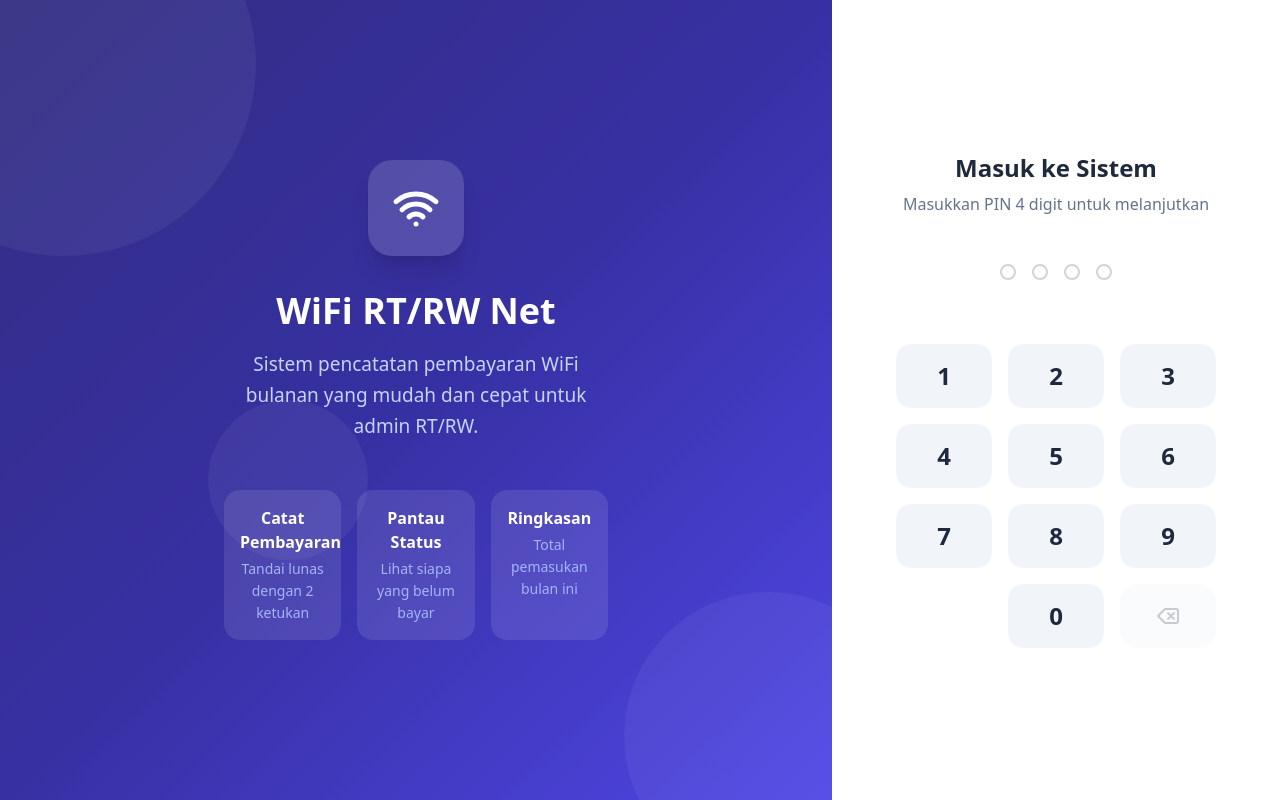
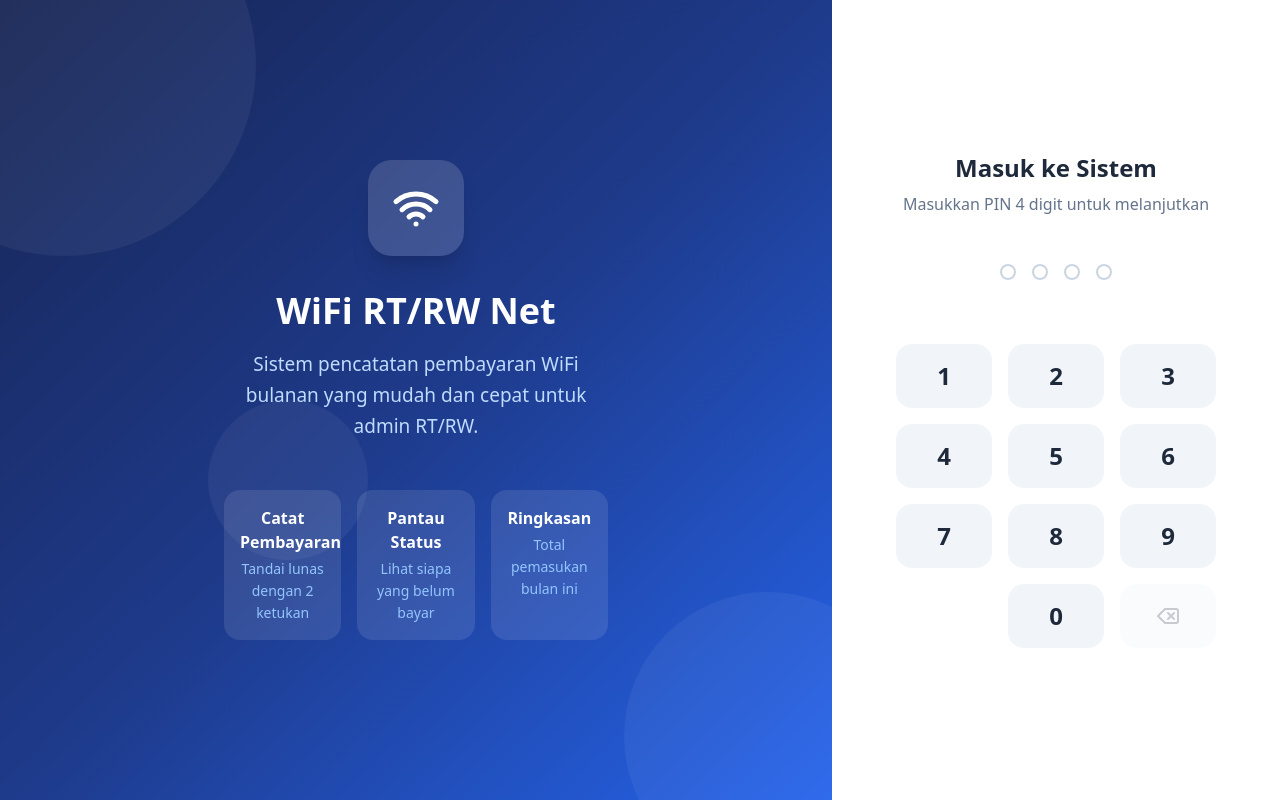
Before and after one commit to farhanmualif/simple-customer-manajement, a Next.js app: page /login in a window 1280 px wide. Built offline with nearby package versions, Linux system fonts and the light colour scheme.

Commit message:
redesign: zoom-style navy theme + dashboard gradient bg

```diff
--- a/app/globals.css
+++ b/app/globals.css
@@ -10,19 +10,14 @@
 
   html {
     -webkit-text-size-adjust: 100%;
-    /* Mobile: base 18px — lebih besar & mudah dibaca */
     font-size: 18px;
     scroll-behavior: smooth;
   }
 
-  /* Desktop: 16px karena layar lebih besar */
   @media (min-width: 1024px) {
-    html {
-      font-size: 16px;
-    }
+    html { font-size: 16px; }
   }
 
-  /* Desktop: kembalikan text-xs dan text-sm ke ukuran standar Tailwind */
   @media (min-width: 1024px) {
     .text-xs   { font-size: 0.75rem;  line-height: 1rem; }
     .text-sm   { font-size: 0.875rem; line-height: 1.25rem; }
@@ -32,7 +27,7 @@
   }
 
   body {
-    @apply bg-slate-100 text-slate-800 antialiased;
+    @apply bg-slate-50 text-slate-800 antialiased;
     min-height: 100dvh;
     min-height: -webkit-fill-available;
     overscroll-behavior: none;
@@ -44,44 +39,49 @@
 }
 
 @layer utilities {
-  /* Safe area for notch/home indicator */
-  .pb-safe {
-    padding-bottom: env(safe-area-inset-bottom, 16px);
-  }
-  .pt-safe {
-    padding-top: env(safe-area-inset-top, 0px);
+  .pb-safe { padding-bottom: env(safe-area-inset-bottom, 16px); }
+  .pt-safe { padding-top: env(safe-area-inset-top, 0px); }
+
+  /* ── Sidebar navy gelap ── */
+  .sidebar-width {
+    width: 260px;
+    min-width: 260px;
   }
 
-  /* Balance card gradients */
+  /* ── Balance card utama: navy → blue gradient (Zoom-style) ── */
   .balance-card {
     @apply rounded-2xl p-5 text-white relative overflow-hidden;
-    background: linear-gradient(135deg, #4338ca 0%, #6366f1 50%, #818cf8 100%);
+    background: linear-gradient(135deg, #172554 0%, #1e3a8a 40%, #2563eb 100%);
   }
 
+  /* ── Pemasukan: soft teal-green, tidak terlalu mencolok ── */
   .balance-card-green {
-    background: linear-gradient(135deg, #15803d 0%, #22c55e 60%, #4ade80 100%);
+    background: linear-gradient(135deg, #14532d 0%, #16a34a 60%, #4ade80 100%);
   }
 
+  /* ── Belum bayar: soft rose-red ── */
   .balance-card-red {
-    background: linear-gradient(135deg, #be123c 0%, #f43f5e 60%, #fb7185 100%);
+    background: linear-gradient(135deg, #881337 0%, #e11d48 60%, #fb7185 100%);
+  }
+
+  /* ── Dashboard page background: Zoom-style biru tua → putih ── */
+  .dashboard-bg {
+    background: linear-gradient(180deg,
+      #1e3a8a 0%,
+      #2563eb 28%,
+      #eff6ff 55%,
+      #f8fafc 100%
+    );
+    min-height: 100%;
   }
 
   .skeleton {
     @apply bg-slate-200 rounded-lg animate-pulse;
   }
 
-  /* Desktop sidebar width */
-  .sidebar-width {
-    width: 260px;
-    min-width: 260px;
-  }
-
-  /* Hide scrollbar but allow scroll */
   .scrollbar-none {
     -ms-overflow-style: none;
     scrollbar-width: none;
   }
-  .scrollbar-none::-webkit-scrollbar {
-    display: none;
-  }
+  .scrollbar-none::-webkit-scrollbar { display: none; }
 }
--- a/components/AppShell.tsx
+++ b/components/AppShell.tsx
@@ -236,9 +236,8 @@ export function AppShell({
       {/* Main content area */}
       <div className="flex-1 flex flex-col min-w-0 overflow-hidden">
 
-        {/* ── Mobile Header: hamburger | title | ONE action slot ── */}
-        <header className="lg:hidden bg-brand-700 sticky top-0 z-30 shadow-sm">
-          {/* Row 1: nav controls */}
+        {/* ── Mobile Header ── */}
+        <header className="lg:hidden bg-brand-900 sticky top-0 z-30 shadow-sm">
           <div className="flex items-center gap-2 px-3 pt-3 pb-2">
             <button
               onClick={() => setDrawerOpen(true)}
--- a/tailwind.config.ts
+++ b/tailwind.config.ts
@@ -10,33 +10,33 @@ const config: Config = {
   theme: {
     extend: {
       fontSize: {
-        // Mobile-optimized font sizes — lebih besar dari Tailwind default
-        xs:   ["0.875rem",  { lineHeight: "1.375rem" }],  // 14px (was 12px)
-        sm:   ["1rem",      { lineHeight: "1.5rem" }],    // 16px (was 14px)
-        base: ["1.0625rem", { lineHeight: "1.625rem" }],  // 17px (was 16px)
-        lg:   ["1.1875rem", { lineHeight: "1.75rem" }],   // 19px (was 18px)
-        xl:   ["1.3125rem", { lineHeight: "1.875rem" }],  // 21px (was 20px)
-        "2xl":["1.5rem",    { lineHeight: "2rem" }],      // 24px tetap
+        xs:    ["0.875rem",  { lineHeight: "1.375rem" }],
+        sm:    ["1rem",      { lineHeight: "1.5rem" }],
+        base:  ["1.0625rem", { lineHeight: "1.625rem" }],
+        lg:    ["1.1875rem", { lineHeight: "1.75rem" }],
+        xl:    ["1.3125rem", { lineHeight: "1.875rem" }],
+        "2xl": ["1.5rem",    { lineHeight: "2rem" }],
       },
       colors: {
-        // Brand palette — modern dark blue base
+        // ── Brand: Zoom-style deep navy → blue ──────────────────
         brand: {
-          50:  "#eef2ff",
-          100: "#e0e7ff",
-          200: "#c7d2fe",
-          300: "#a5b4fc",
-          400: "#818cf8",
-          500: "#6366f1",
-          600: "#4f46e5",
-          700: "#4338ca",
-          800: "#3730a3",
-          900: "#312e81",
-          950: "#1e1b4b",
+          50:  "#eff6ff",
+          100: "#dbeafe",
+          200: "#bfdbfe",
+          300: "#93c5fd",
+          400: "#60a5fa",
+          500: "#3b82f6",
+          600: "#2563eb",
+          700: "#1d4ed8",
+          800: "#1e3a8a",   // navy utama — mirip Zoom dark bg
+          900: "#172554",   // navy gelap untuk sidebar
+          950: "#0f172a",   // paling gelap
         },
-        // Status colors
+        // ── Status colors — lebih soft, tidak mencolok ───────────
         success: {
           50:  "#f0fdf4",
           100: "#dcfce7",
+          200: "#bbf7d0",
           400: "#4ade80",
           500: "#22c55e",
           600: "#16a34a",
@@ -45,6 +45,7 @@ const config: Config = {
         danger: {
           50:  "#fff1f2",
           100: "#ffe4e6",
+          200: "#fecdd3",
           400: "#fb7185",
           500: "#f43f5e",
           600: "#e11d48",
@@ -59,13 +60,13 @@ const config: Config = {
         },
       },
       borderRadius: {
-        xl:  "0.75rem",
+        xl:    "0.75rem",
         "2xl": "1rem",
         "3xl": "1.5rem",
       },
       boxShadow: {
-        card:    "0 2px 16px 0 rgba(99,102,241,0.08)",
-        "card-md": "0 4px 24px 0 rgba(99,102,241,0.12)",
+        card:      "0 1px 12px 0 rgba(30,58,138,0.07)",
+        "card-md": "0 4px 20px 0 rgba(30,58,138,0.10)",
       },
       keyframes: {
         shake: {
@@ -81,7 +82,7 @@ const config: Config = {
         },
       },
       animation: {
-        shake:   "shake 0.4s ease-in-out",
+        shake:     "shake 0.4s ease-in-out",
         "fade-in": "fade-in 0.25s ease-out",
       },
     },
```
Also changed, not shown: app/dashboard/page.tsx (+82 -103 lines).
